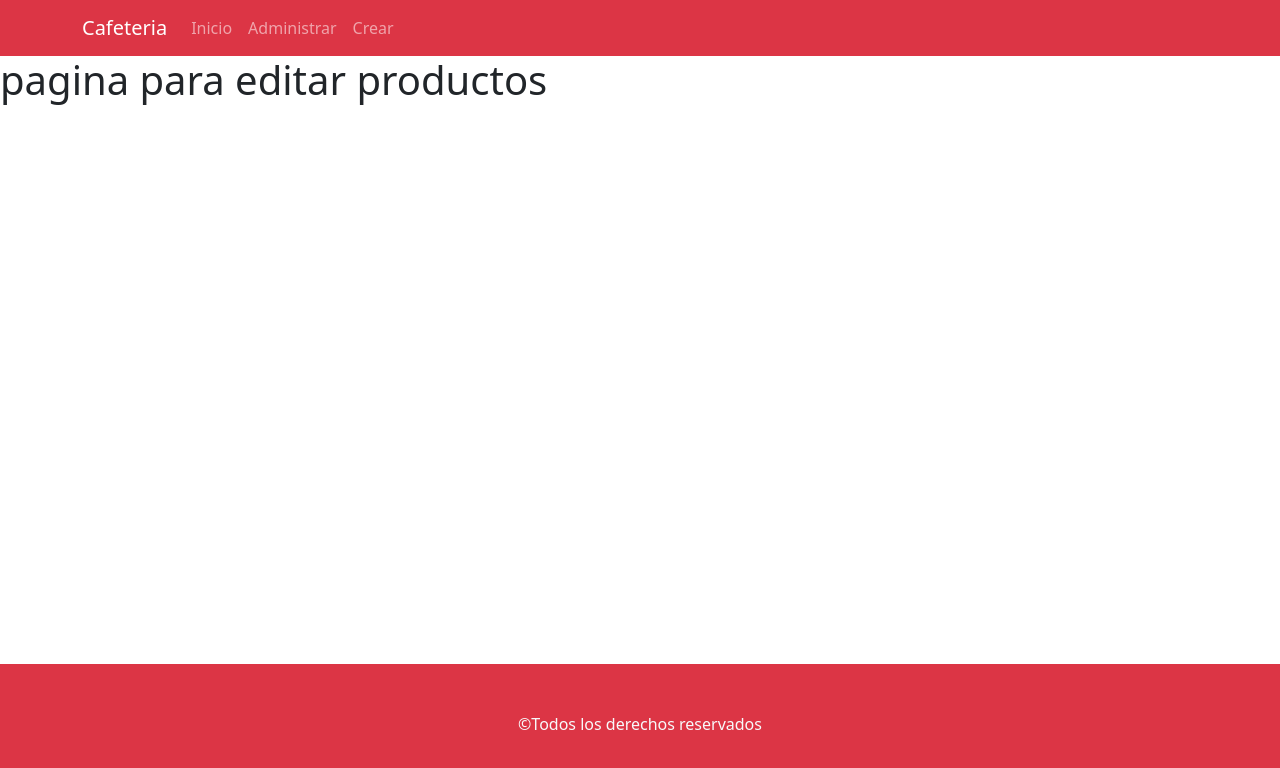
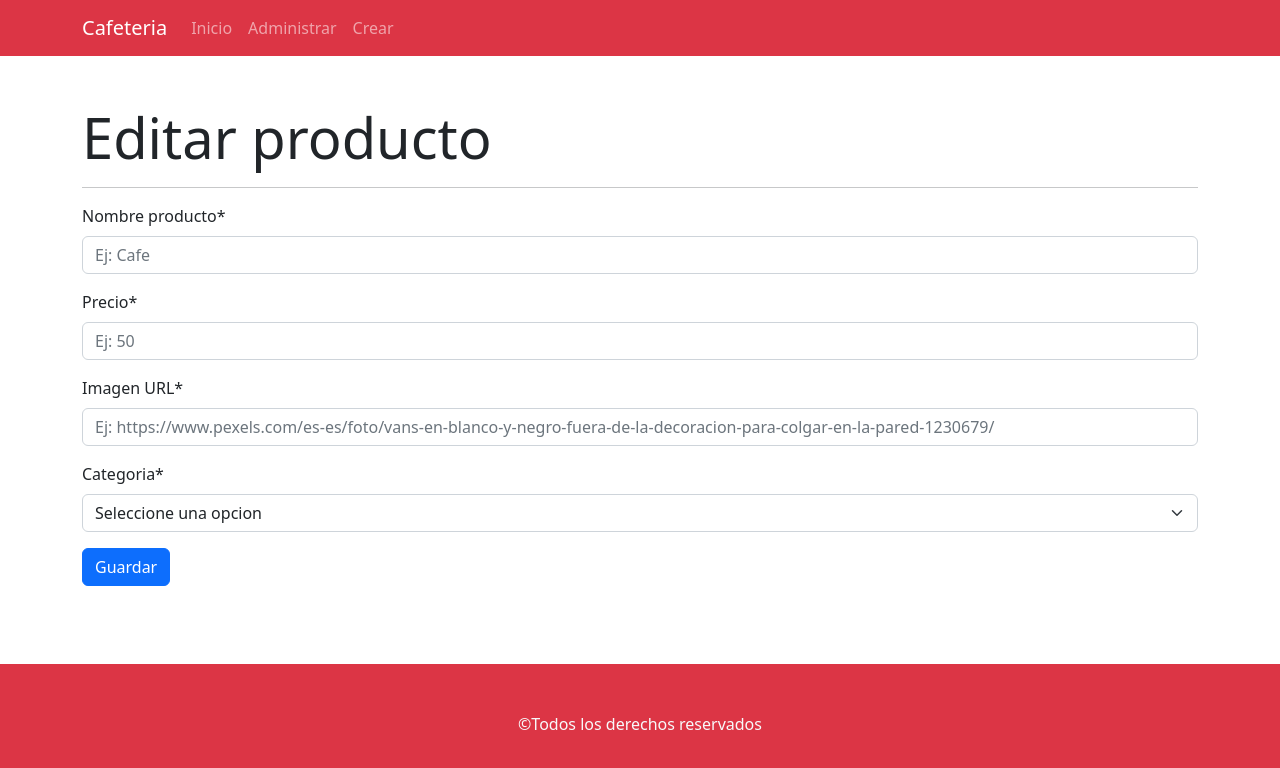
Before and after one commit to nicolasandr/CRUD-Cafeteria-React, a React (Create React App) app: page /administrar/producto/editar/1 in a window 1280 px wide. Shown: the top 768 px of the page. Built offline with nearby package versions, Linux system fonts and the light colour scheme.

Commit message:
navegamos al componente para editar y recibimos el id en la ruta

```diff
--- a/src/components/views/producto/EditarProducto.js
+++ b/src/components/views/producto/EditarProducto.js
@@ -1,9 +1,50 @@
 import React from 'react';
+import { Form, Button } from 'react-bootstrap';
 
 const EditarProducto = () => {
     return (
         <div>
-            <h1>pagina para editar productos</h1>
+            <section className="container">
+                <h1 className="display-4 mt-5">Editar producto</h1>
+                <hr />
+                <Form>
+                    <Form.Group className="mb-3" controlId="formNombreProdcuto">
+                        <Form.Label>Nombre producto*</Form.Label>
+                        <Form.Control type="text" placeholder="Ej: Cafe" />
+                    </Form.Group>
+                    <Form.Group className="mb-3" controlId="formPrecio">
+                        <Form.Label>Precio*</Form.Label>
+                        <Form.Control type="number" placeholder="Ej: 50" />
+                    </Form.Group>
+                    <Form.Group className="mb-3" controlId="formPrecio">
+                        <Form.Label>Imagen URL*</Form.Label>
+                        <Form.Control
+                            type="text"
+                            placeholder="Ej: https://www.pexels.com/es-es/foto/vans-en-blanco-y-negro-fuera-de-la-decoracion-para-colgar-en-la-pared-1230679/"
+                        />
+                    </Form.Group>
+                    <Form.Group className="mb-3" controlId="formPrecio">
+                        <Form.Label>Categoria*</Form.Label>
+                        <Form.Select>
+                            <option value="">Seleccione una opcion</option>
+                            <option value="bebida-caliente">
+                                bebida caliente
+                            </option>
+                            <option value="bebida-fria">bebida fria</option>
+                            <option value="dulce">dulce</option>
+                            <option value="salado">Salado</option>
+                        </Form.Select>
+                    </Form.Group>
+                    <Button variant="primary" type="submit">
+                        Guardar
+                    </Button>
+                </Form>
+                {/* {msjError ? (
+                    <Alert variant="danger" className="mt-4">
+                        Debe corregir los datos
+                    </Alert>
+                ) : null} */}
+            </section>
         </div>
     );
 };
--- a/src/components/views/producto/ItemProducto.js
+++ b/src/components/views/producto/ItemProducto.js
@@ -52,7 +52,7 @@
             <td>{categoria}</td>
             <td>
                 <Link
-                    to={`/administrar/editar/${id}`}
+                    to={`/administrar/producto/editar/${id}`}
                     className="btn btn-warning"
                 >
                     Editar
```
